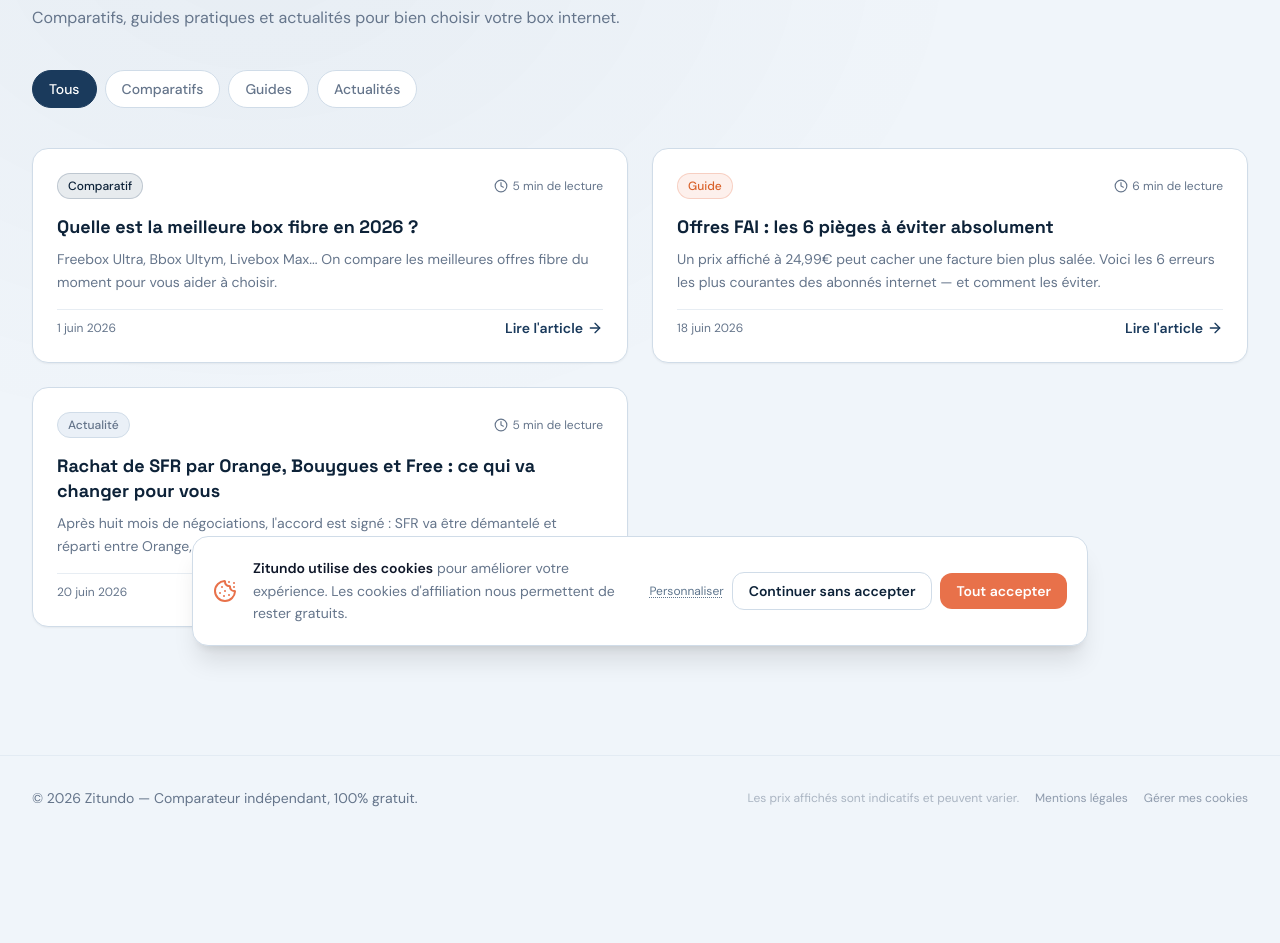
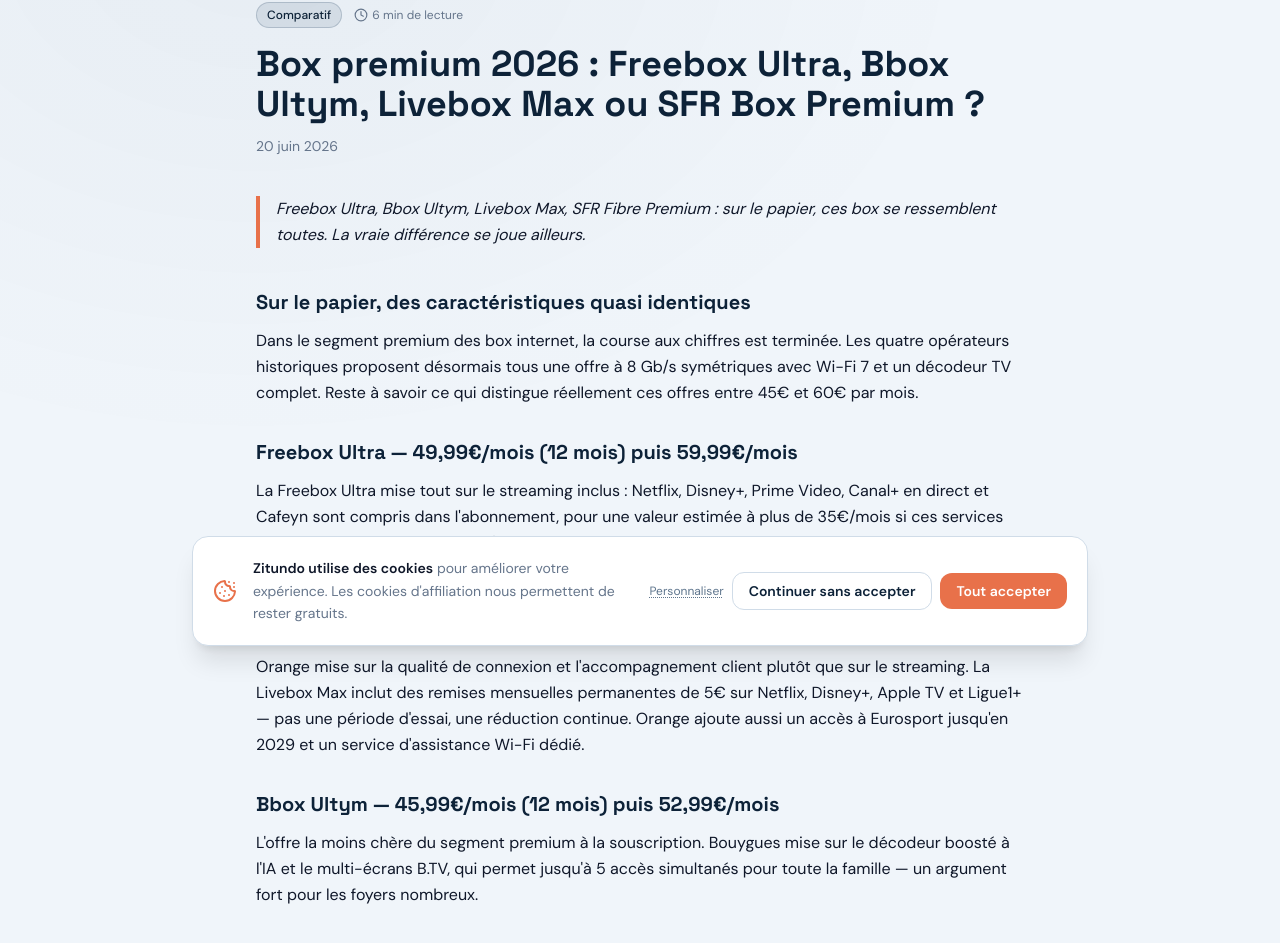
Before and after one commit to mabolacha/zitundo, a React (Vite) app in the folder frontend/: page /blog/comparatif-box-premium-2026 in a window 1280 px wide. Before the commit this address led to /blog. Shown: the part 138-1081 px from the top of the page. Before the commit the page ends 978 px from the top, so only its background shows below. Built offline with nearby package versions, Linux system fonts and the light colour scheme.

Commit message:
Blog — article comparatif box premium 2026

```diff
--- a/frontend/src/data/articles.ts
+++ b/frontend/src/data/articles.ts
@@ -64,6 +64,38 @@
 <p>De nombreux abonnés conservent un abonnement devenu trop cher uniquement pour ne pas perdre leur adresse email @orange.fr, @sfr.fr ou @free.fr. C'est un piège évitable : migrez progressivement vos contacts vers une adresse indépendante (Gmail, Outlook, ProtonMail) avant de changer d'opérateur. Une fois la transition faite, vous retrouvez toute liberté de choisir l'offre la plus adaptée à votre budget — sans être retenu par une adresse email.</p>`,
   },
   {
+    id: '4',
+    slug: 'comparatif-box-premium-2026',
+    titre: 'Box premium 2026 : Freebox Ultra, Bbox Ultym, Livebox Max ou SFR Box Premium ?',
+    metaDescription:
+      'Toutes à 8 Gb/s et Wi-Fi 7, les box haut de gamme se ressemblent sur le papier. On compare ce qui fait vraiment la différence entre 45 et 60€/mois.',
+    datePublication: '2026-06-20',
+    tempsLecture: 6,
+    categorie: 'comparatif',
+    imageAlt: 'Comparatif box premium fibre 2026',
+    chapeau:
+      'Freebox Ultra, Bbox Ultym, Livebox Max, SFR Fibre Premium : sur le papier, ces box se ressemblent toutes. La vraie différence se joue ailleurs.',
+    contenu: `<h2>Sur le papier, des caractéristiques quasi identiques</h2>
+<p>Dans le segment premium des box internet, la course aux chiffres est terminée. Les quatre opérateurs historiques proposent désormais tous une offre à 8 Gb/s symétriques avec Wi-Fi 7 et un décodeur TV complet. Reste à savoir ce qui distingue réellement ces offres entre 45€ et 60€ par mois.</p>
+
+<h2>Freebox Ultra — 49,99€/mois (12 mois) puis 59,99€/mois</h2>
+<p>La Freebox Ultra mise tout sur le streaming inclus : Netflix, Disney+, Prime Video, Canal+ en direct et Cafeyn sont compris dans l'abonnement, pour une valeur estimée à plus de 35€/mois si ces services étaient souscrits séparément. C'est la box la plus chère du marché en tarif plein, mais aussi la plus généreuse en contenus.</p>
+
+<h2>Livebox Max Fibre — 47,99€/mois (12 mois) puis 57,99€/mois</h2>
+<p>Orange mise sur la qualité de connexion et l'accompagnement client plutôt que sur le streaming. La Livebox Max inclut des remises mensuelles permanentes de 5€ sur Netflix, Disney+, Apple TV et Ligue1+ — pas une période d'essai, une réduction continue. Orange ajoute aussi un accès à Eurosport jusqu'en 2029 et un service d'assistance Wi-Fi dédié.</p>
+
+<h2>Bbox Ultym — 45,99€/mois (12 mois) puis 52,99€/mois</h2>
+<p>L'offre la moins chère du segment premium à la souscription. Bouygues mise sur le décodeur boosté à l'IA et le multi-écrans B.TV, qui permet jusqu'à 5 accès simultanés pour toute la famille — un argument fort pour les foyers nombreux.</p>
+
+<h2>SFR Fibre Premium — 45,99€/mois (prix fixe, sans promo)</h2>
+<p>La particularité de SFR : un tarif fixe dès la souscription, sans hausse après 12 mois, contrairement aux trois autres offres. Sur la durée, c'est souvent l'option la plus prévisible budgétairement. Elle inclut 2 décodeurs TV et 2 répéteurs Wi-Fi 7, avec des remises mensuelles sur Netflix, beIN Sports ou Disney+.</p>
+
+<h2>Quelle box choisir selon votre profil ?</h2>
+<p>Si vous consommez beaucoup de streaming (2-3 abonnements ou plus), la Freebox Ultra rentabilise rapidement son surcoût. Si vous préférez un prix qui ne bouge pas dans le temps, la SFR Fibre Premium est la seule option à tarif fixe garanti. Pour un budget plus serré tout en restant en 8 Gb/s, la Bbox Ultym est la moins chère à la souscription. Et si l'accompagnement et la fiabilité du réseau priment, la Livebox Max reste une valeur sûre, malgré un tarif plein élevé.</p>
+
+<p>Notre conseil : utilisez notre <a href="/simulateur">simulateur de coût réel</a> pour comparer ces quatre offres sur 24 mois, frais inclus — c'est souvent là que les écarts se révèlent vraiment.</p>`,
+  },
+  {
     id: '3',
     slug: 'rachat-sfr-2026-ce-qui-change',
     titre: 'Rachat de SFR par Orange, Bouygues et Free : ce qui va changer pour vous',
```
